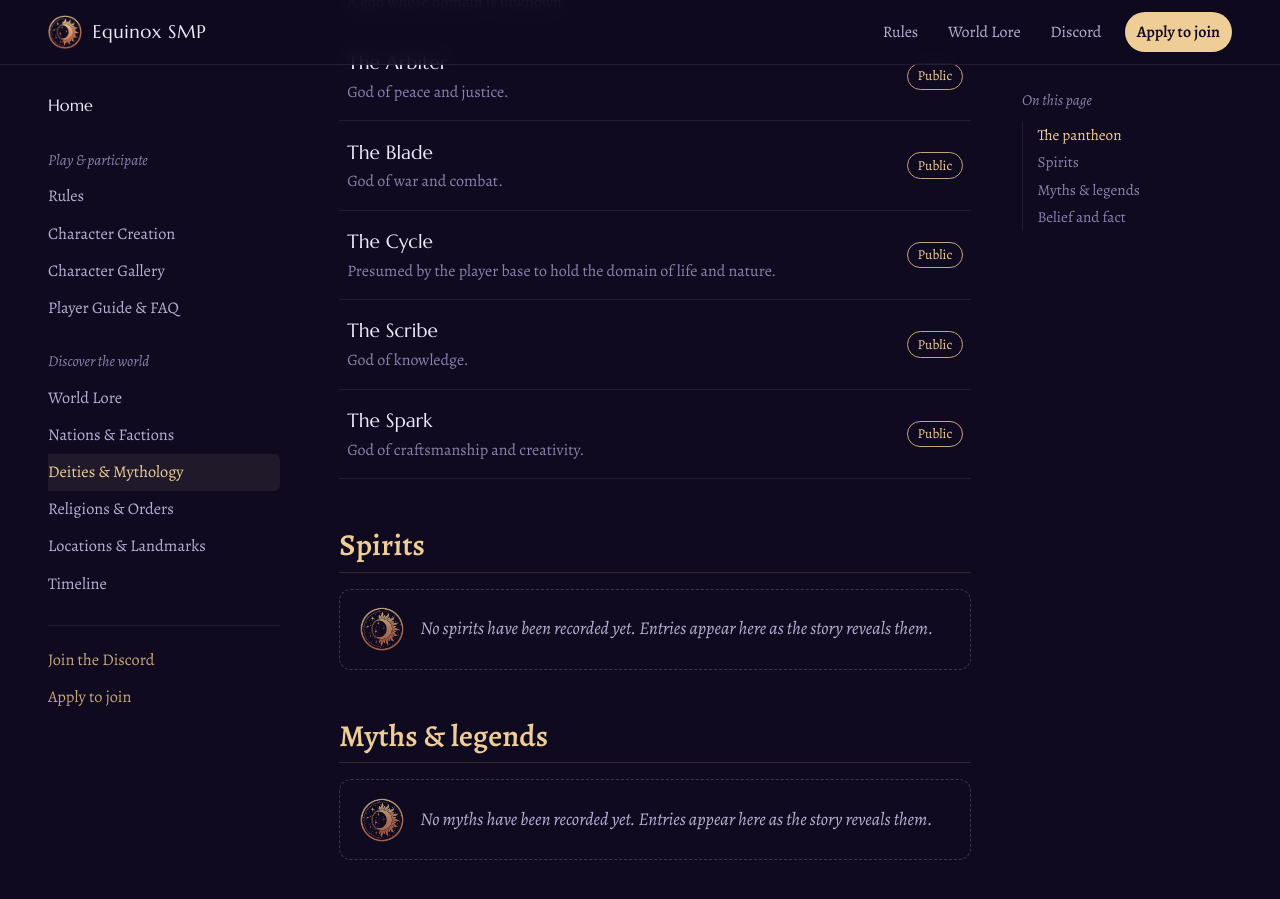
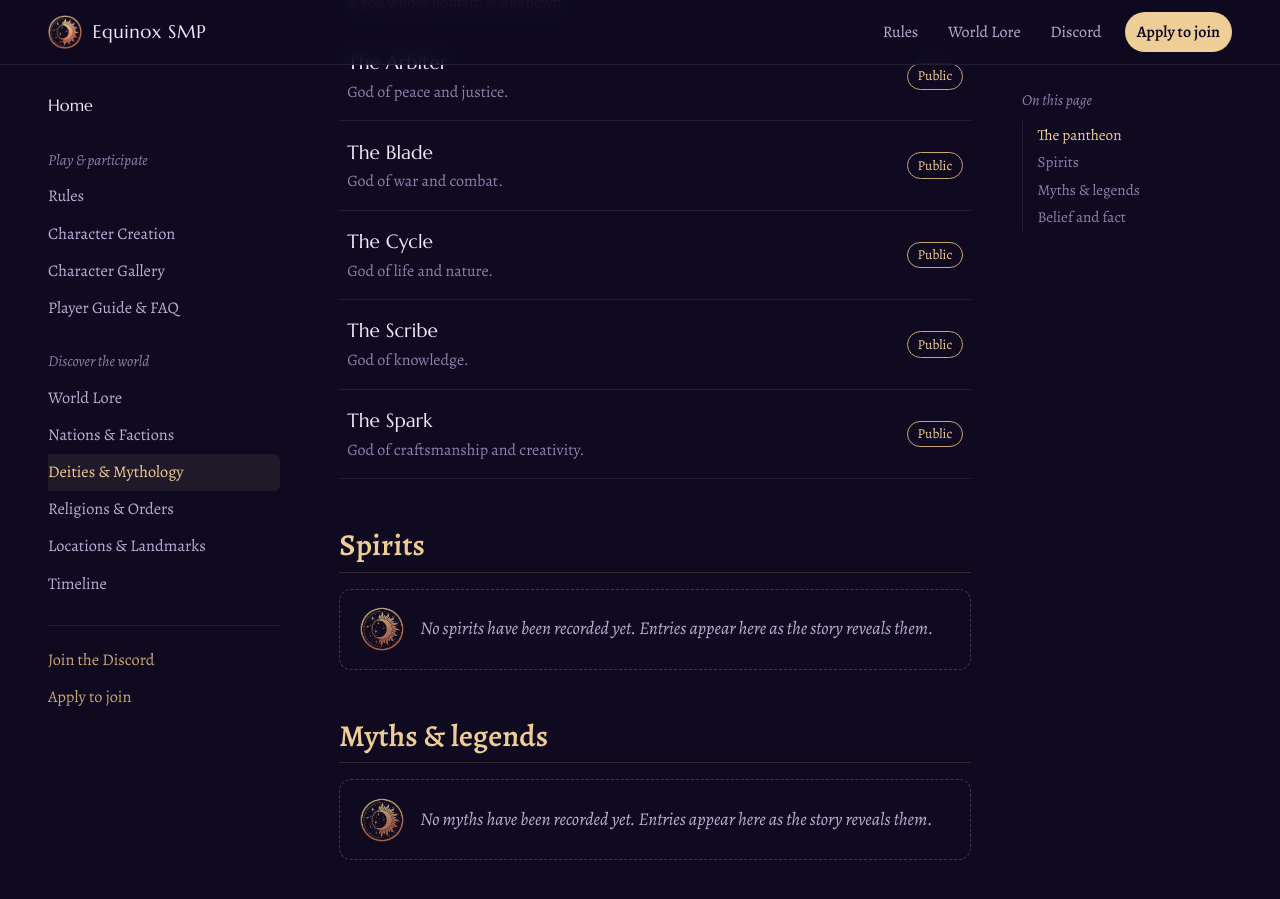
Before and after one commit to smpequinox/smpequinox.github.io, a Jekyll site: the page built from deities-and-mythology.md, in a window 1280 px wide and 900 px high, scrolled down 680 px. Built offline with Jekyll 4.4.1, drawn with Linux system fonts in a browser that asks for light colours.

Commit message:
Set The Cycle's domain to Life and Nature
Co-Authored-By: Claude Opus 5.5 <noreply@anthropic.com>
Claude-Session: https://claude.ai/code/session_012pD2useRZpTrTfTm1Gthrx

```diff
--- a/_lore/the-cycle.md
+++ b/_lore/the-cycle.md
@@ -1,11 +1,11 @@
 ---
 title: "The Cycle"
 category: deities
-summary: "Presumed by the player base to hold the domain of life and nature."
+summary: "God of life and nature."
 status: Public
 facts:
   Titles: "The Sun Mother"
-  Domain: "Life and Nature "
+  Domain: "Life and Nature"
   Worshipped by: "The Sun Church"
 ---
 
```
